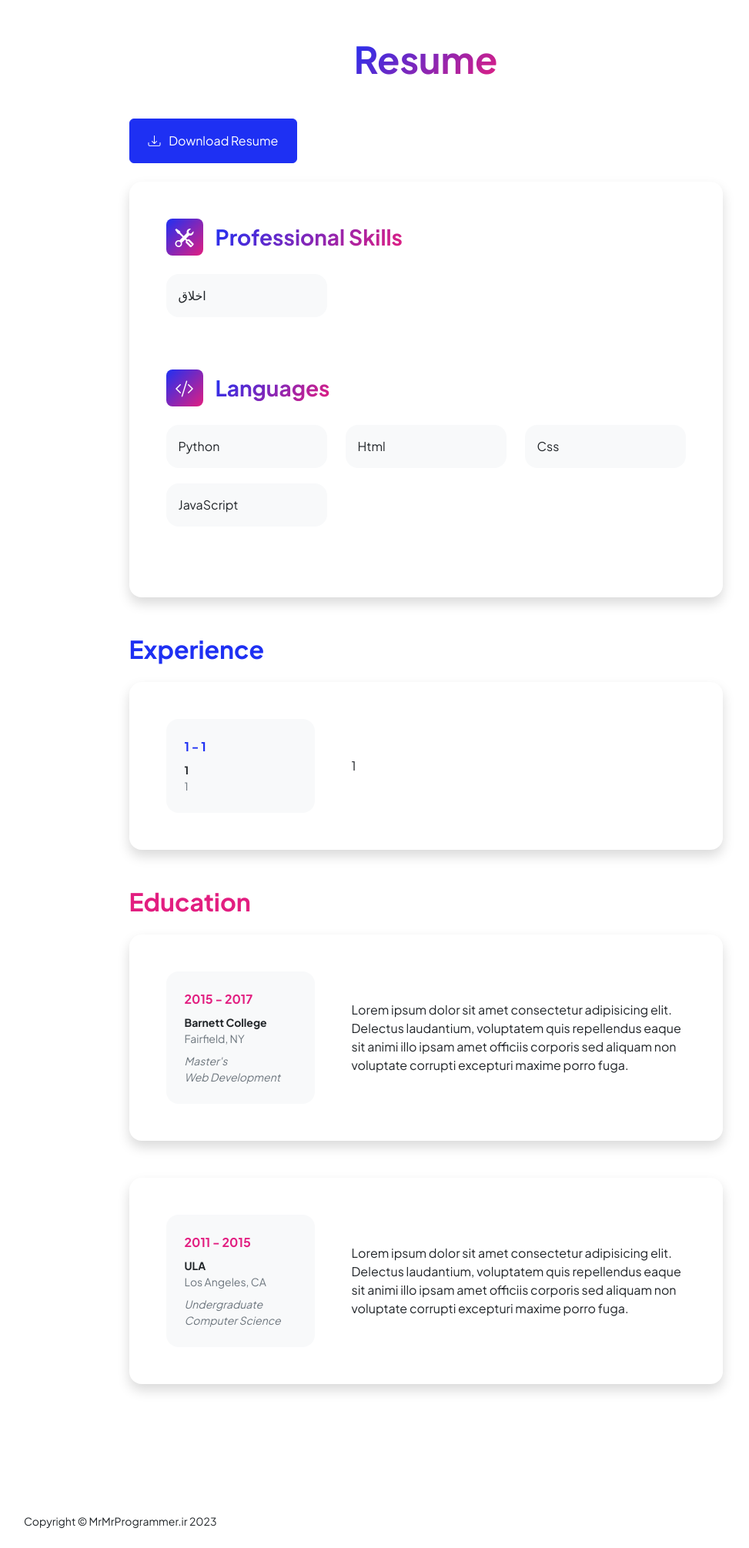
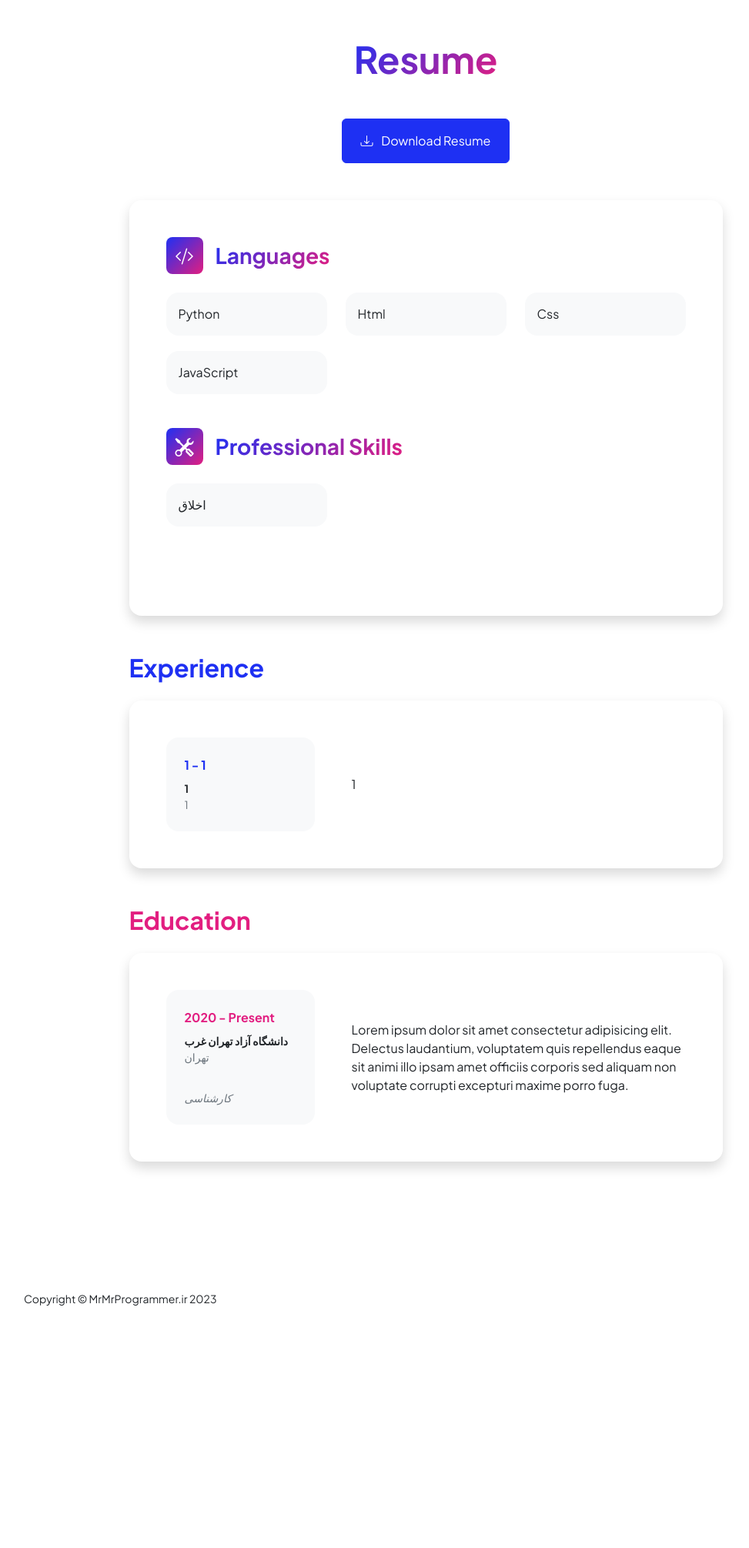
Before and after one commit to MrMrProgrammer/PersonalWebsite, a Django app: page /Resume/ in a window 1280 px wide. Shown: the part 69-2080 px from the top of the page at 77% size, without its empty margins (87-1060 px from the left). After the commit the page ends 1766 px from the top, so only its background shows below. Run offline with Django 4.2, Linux system fonts and the light colour scheme; data comes from the database, SQL or seed files in the repository; parts of the project's set-up code (start-up, migrations or seed data) failed here and were passed over; some libraries are stand-ins or nearby versions.

Commit message:
add models in resume app

```diff
--- a/Resume/templates/Resume/resume.html
+++ b/Resume/templates/Resume/resume.html
@@ -5,52 +5,62 @@
         <div class="text-center mb-5">
             <h1 class="display-5 fw-bolder mb-0"><span class="text-gradient d-inline">Resume</span></h1>
         </div>
+
+        <div class="text-center mb-5">
+            <a class="btn btn-primary px-4 py-3"
+               href="{{ resume_file.file.url }}" target="_blank">
+                <div class="d-inline-block bi bi-download me-2"></div>
+                Download Resume
+            </a>
+        </div>
+
         <div class="row gx-5 justify-content-center">
             <div class="col-lg-11 col-xl-9 col-xxl-8">
                 <!-- Skills Section-->
                 <section>
-                    <div class="d-flex align-items-center justify-content-between mb-4">
-                        <!-- Download resume button-->
-                        <!-- Note: Set the link href target to a PDF file within your project-->
-                        <a class="btn btn-primary px-4 py-3" href="https://www.mrmrprogrammer.ir/CV/Seyed Mohammadreza Hashemi - CV.pdf">
-                            <div class="d-inline-block bi bi-download me-2"></div>
-                            Download Resume
-                        </a>
-                    </div>
+
                     <!-- Skillset Card-->
                     <div class="card shadow border-0 rounded-4 mb-5">
                         <div class="card-body p-5">
+
+                            <!-- Languages list-->
+                            <div class="mb-0">
+
+                                <div class="d-flex align-items-center mb-4">
+                                    <div class="feature bg-primary bg-gradient-primary-to-secondary text-white rounded-3 me-3">
+                                        <i class="bi bi-code-slash"></i></div>
+                                    <h3 class="fw-bolder mb-0"><span class="text-gradient d-inline">Languages</span>
+                                    </h3>
+                                </div>
+
+                                <div class="row row-cols-1 row-cols-md-3 mb-4">
+
+                                    {% for language in languages %}
+                                        <div class="col mb-4 mb-md-0" style="padding-bottom: 20px">
+                                            <div class="d-flex align-items-center bg-light rounded-4 p-3 h-100">{{ language.language }}</div>
+                                        </div>
+                                    {% endfor %}
+
+                                </div>
+
+                            </div>
 
                             <!-- Professional skills list-->
                             <div class="mb-5">
 
                                 <div class="d-flex align-items-center mb-4">
-                                    <div class="feature bg-primary bg-gradient-primary-to-secondary text-white rounded-3 me-3"><i class="bi bi-tools"></i></div>
-                                    <h3 class="fw-bolder mb-0"><span class="text-gradient d-inline">Professional Skills</span></h3>
+                                    <div class="feature bg-primary bg-gradient-primary-to-secondary text-white rounded-3 me-3">
+                                        <i class="bi bi-tools"></i></div>
+                                    <h3 class="fw-bolder mb-0"><span
+                                            class="text-gradient d-inline">Professional Skills</span></h3>
                                 </div>
 
                                 <div class="row row-cols-1 row-cols-md-3 mb-4">
                                     {% for skill in skills %}
-                                        <div class="col mb-4 mb-md-0" style="padding-bottom: 20px"><div class="d-flex align-items-center bg-light rounded-4 p-3 h-100">{{ skill.skill_name }}</div></div>
+                                        <div class="col mb-4 mb-md-0" style="padding-bottom: 20px">
+                                            <div class="d-flex align-items-center bg-light rounded-4 p-3 h-100">{{ skill.skill_name }}</div>
+                                        </div>
                                     {% endfor %}
-                                </div>
-
-                            </div>
-
-                            <!-- Languages list-->
-                            <div class="mb-0">
-
-                                <div class="d-flex align-items-center mb-4">
-                                    <div class="feature bg-primary bg-gradient-primary-to-secondary text-white rounded-3 me-3"><i class="bi bi-code-slash"></i></div>
-                                    <h3 class="fw-bolder mb-0"><span class="text-gradient d-inline">Languages</span></h3>
-                                </div>
-
-                                <div class="row row-cols-1 row-cols-md-3 mb-4">
-
-                                    {% for language in languages %}
-                                        <div class="col mb-4 mb-md-0" style="padding-bottom: 20px"><div class="d-flex align-items-center bg-light rounded-4 p-3 h-100">{{ language.language }}</div></div>
-                                    {% endfor %}
-
                                 </div>
 
                             </div>
@@ -71,12 +81,16 @@
                                 <div class="row align-items-center gx-5">
                                     <div class="col text-center text-lg-start mb-4 mb-lg-0">
                                         <div class="bg-light p-4 rounded-4">
-                                            <div class="text-primary fw-bolder mb-2">{{ experience.from_date }} - {% if experience.is_present %}Present{% else %}{{ experience.end_date }}{% endif %}</div>
+                                            <div class="text-primary fw-bolder mb-2">{{ experience.from_date }} -
+                                                {% if experience.is_present %}Present{% else %}
+                                                    {{ experience.end_date }}{% endif %}</div>
                                             <div class="small fw-bolder">{{ experience.job_title }}</div>
                                             <div class="small text-muted">{{ experience.location }}</div>
                                         </div>
                                     </div>
-                                    <div class="col-lg-8"><div>{{ experience.content }}</div></div>
+                                    <div class="col-lg-8">
+                                        <div>{{ experience.content }}</div>
+                                    </div>
                                 </div>
                             </div>
                         </div>
@@ -86,48 +100,35 @@
                 <!-- Education Section-->
                 <section>
                     <h2 class="text-secondary fw-bolder mb-4">Education</h2>
-                    <!-- Education Card 1-->
+
+                    {% for education in educations %}
                         <div class="card shadow border-0 rounded-4 mb-5">
                             <div class="card-body p-5">
                                 <div class="row align-items-center gx-5">
                                     <div class="col text-center text-lg-start mb-4 mb-lg-0">
                                         <div class="bg-light p-4 rounded-4">
-                                        <div class="text-secondary fw-bolder mb-2">2015 - 2017</div>
+                                            <div class="text-secondary fw-bolder mb-2">{{ education.from_date }}
+                                                - {% if education.is_present %}Present{% else %}
+                                                    {{ education.end_date }}{% endif %}</div>
                                             <div class="mb-2">
-                                            <div class="small fw-bolder">Barnett College</div>
-                                            <div class="small text-muted">Fairfield, NY</div>
+                                                <div class="small fw-bolder">{{ education.name }}</div>
+                                                <div class="small text-muted">{{ education.location }}</div>
                                             </div>
+                                            <br/>
                                             <div class="fst-italic">
-                                            <div class="small text-muted">Master's</div>
-                                            <div class="small text-muted">Web Development</div>
+                                                <div class="small text-muted">{{ education.grade }}</div>
                                             </div>
                                         </div>
                                     </div>
-                                <div class="col-lg-8"><div>Lorem ipsum dolor sit amet consectetur adipisicing elit. Delectus laudantium, voluptatem quis repellendus eaque sit animi illo ipsam amet officiis corporis sed aliquam non voluptate corrupti excepturi maxime porro fuga.</div></div>
+                                    <div class="col-lg-8">
+                                        <div>{{ education.description }}</div>
                                     </div>
                                 </div>
                             </div>
-                    <!-- Education Card 2-->
-                    <div class="card shadow border-0 rounded-4 mb-5">
-                        <div class="card-body p-5">
-                            <div class="row align-items-center gx-5">
-                                <div class="col text-center text-lg-start mb-4 mb-lg-0">
-                                    <div class="bg-light p-4 rounded-4">
-                                        <div class="text-secondary fw-bolder mb-2">2011 - 2015</div>
-                                        <div class="mb-2">
-                                            <div class="small fw-bolder">ULA</div>
-                                            <div class="small text-muted">Los Angeles, CA</div>
                         </div>
-                                        <div class="fst-italic">
-                                            <div class="small text-muted">Undergraduate</div>
-                                            <div class="small text-muted">Computer Science</div>
-                                        </div>
-                                    </div>
-                                </div>
-                                <div class="col-lg-8"><div>Lorem ipsum dolor sit amet consectetur adipisicing elit. Delectus laudantium, voluptatem quis repellendus eaque sit animi illo ipsam amet officiis corporis sed aliquam non voluptate corrupti excepturi maxime porro fuga.</div></div>
-                            </div>
-                        </div>
-                    </div>
+
+                    {% endfor %}
+
                 </section>
 
                 <!-- Divider-->
```
Lines whose indentation alone changed are shown as unchanged.
